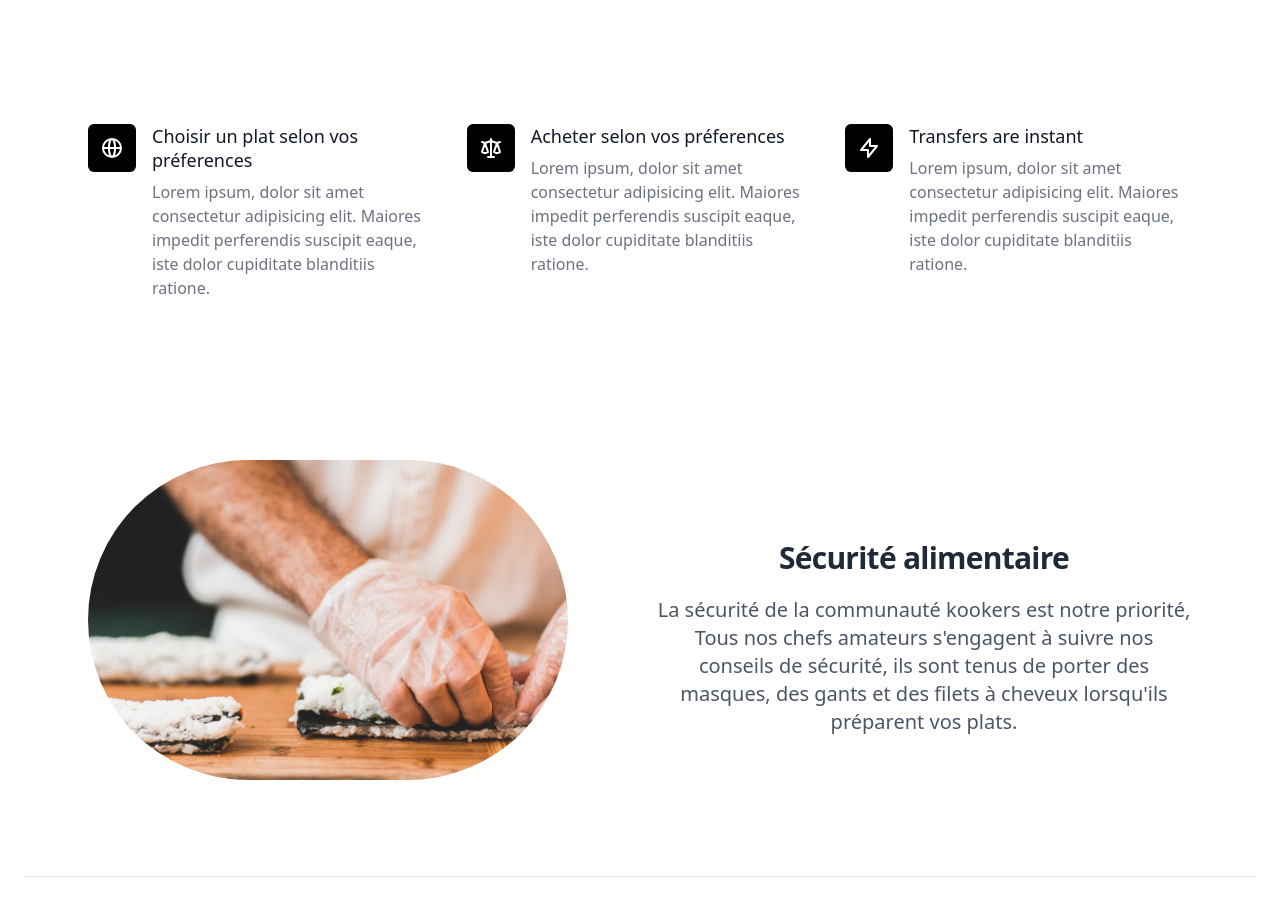
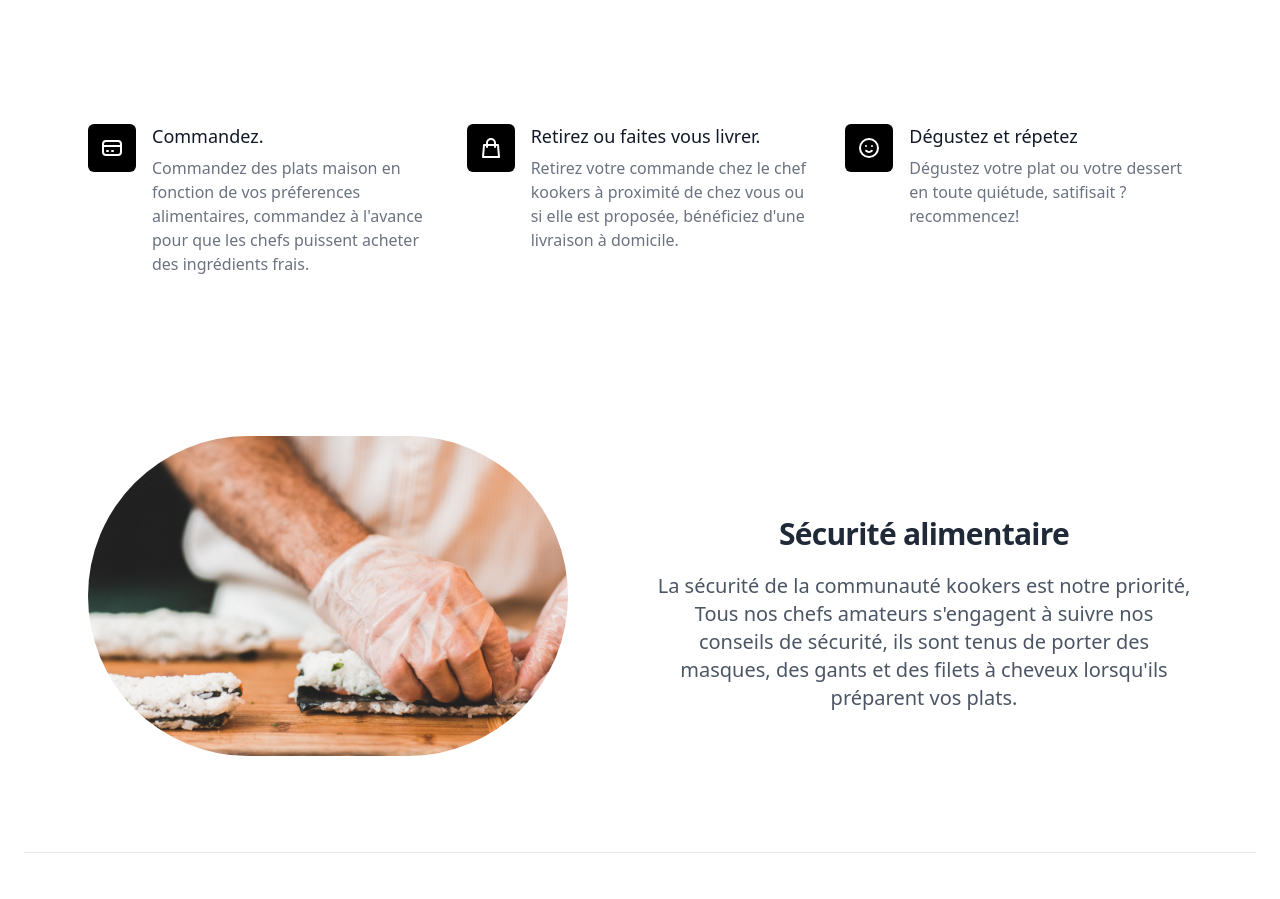
Before and after one commit to princefr/kookers_website, a Next.js app: page / in a window 1280 px wide. Shown: the part 1000-1899 px from the top of the page. Built offline with nearby package versions, Linux system fonts and the light colour scheme.

Commit message:
change lading page wording

```diff
--- a/components/FeatureBloc.js
+++ b/components/FeatureBloc.js
@@ -18,17 +18,18 @@ function FeaturesBlocks() {
                             <div className="flex">
                                 <div className="flex-shrink-0">
                                     <div className="flex items-center justify-center h-12 w-12 rounded-md bg-black text-white">
-                                        <svg className="h-6 w-6" xmlns="http://www.w3.org/2000/svg" fill="none" viewBox="0 0 24 24" stroke="currentColor" aria-hidden="true">
-                                            <path strokeLinecap="round" strokeLinejoin="round" strokeWidth="2" d="M21 12a9 9 0 01-9 9m9-9a9 9 0 00-9-9m9 9H3m9 9a9 9 0 01-9-9m9 9c1.657 0 3-4.03 3-9s-1.343-9-3-9m0 18c-1.657 0-3-4.03-3-9s1.343-9 3-9m-9 9a9 9 0 019-9" />
+                                    <svg className="h-6 w-6" xmlns="http://www.w3.org/2000/svg" fill="none" viewBox="0 0 24 24" stroke="currentColor">
+                                            <path strokeLinecap="round" strokeLinejoin="round" strokeWidth={2} d="M3 10h18M7 15h1m4 0h1m-7 4h12a3 3 0 003-3V8a3 3 0 00-3-3H6a3 3 0 00-3 3v8a3 3 0 003 3z" />
                                         </svg>
+
                                     </div>
                                 </div>
                                 <div className="ml-4">
                                     <dt className="text-lg leading-6 font-medium text-gray-900">
-                                        Choisir un plat selon vos préferences
+                                        Commandez.
             </dt>
                                     <dd className="mt-2 text-base text-gray-500">
-                                        Lorem ipsum, dolor sit amet consectetur adipisicing elit. Maiores impedit perferendis suscipit eaque, iste dolor cupiditate blanditiis ratione.
+                                        Commandez des plats maison en fonction de vos préferences alimentaires, commandez à l'avance pour que les chefs puissent acheter des ingrédients frais.
             </dd>
                                 </div>
                             </div>
@@ -36,17 +37,17 @@ function FeaturesBlocks() {
                             <div className="flex">
                                 <div className="flex-shrink-0">
                                     <div className="flex items-center justify-center h-12 w-12 rounded-md bg-black text-white">
-                                        <svg className="h-6 w-6" xmlns="http://www.w3.org/2000/svg" fill="none" viewBox="0 0 24 24" stroke="currentColor" aria-hidden="true">
-                                            <path strokeLinecap="round" strokeLinejoin="round" strokeWidth="2" d="M3 6l3 1m0 0l-3 9a5.002 5.002 0 006.001 0M6 7l3 9M6 7l6-2m6 2l3-1m-3 1l-3 9a5.002 5.002 0 006.001 0M18 7l3 9m-3-9l-6-2m0-2v2m0 16V5m0 16H9m3 0h3" />
-                                        </svg>
+                                    <svg className="h-6 w-6" xmlns="http://www.w3.org/2000/svg" fill="none" viewBox="0 0 24 24" stroke="currentColor">
+                                            <path stroke-linecap="round" stroke-linejoin="round" stroke-width="2" d="M16 11V7a4 4 0 00-8 0v4M5 9h14l1 12H4L5 9z" />
+                                            </svg>
                                     </div>
                                 </div>
                                 <div className="ml-4">
                                     <dt className="text-lg leading-6 font-medium text-gray-900">
-                                        Acheter selon vos préferences
+                                        Retirez ou faites vous livrer.
             </dt>
                                     <dd className="mt-2 text-base text-gray-500">
-                                        Lorem ipsum, dolor sit amet consectetur adipisicing elit. Maiores impedit perferendis suscipit eaque, iste dolor cupiditate blanditiis ratione.
+                                    Retirez votre commande chez le chef kookers à proximité de chez vous ou si elle est proposée, bénéficiez d'une livraison à domicile.
             </dd>
                                 </div>
                             </div>
@@ -55,17 +56,17 @@ function FeaturesBlocks() {
                                 <div className="flex-shrink-0">
                                     <div className="flex items-center justify-center h-12 w-12 rounded-md bg-black text-white">
 
-                                        <svg className="h-6 w-6" xmlns="http://www.w3.org/2000/svg" fill="none" viewBox="0 0 24 24" stroke="currentColor" aria-hidden="true">
-                                            <path strokeLinecap="round" strokeLinejoin="round" strokeWidth="2" d="M13 10V3L4 14h7v7l9-11h-7z" />
-                                        </svg>
+                                    <svg className="h-6 w-6" xmlns="http://www.w3.org/2000/svg" fill="none" viewBox="0 0 24 24" stroke="currentColor">
+                                        <path strokeLinecap="round" strokeLinejoin="round" strokeWidth={2} d="M14.828 14.828a4 4 0 01-5.656 0M9 10h.01M15 10h.01M21 12a9 9 0 11-18 0 9 9 0 0118 0z" />
+                                    </svg>
                                     </div>
                                 </div>
                                 <div className="ml-4">
                                     <dt className="text-lg leading-6 font-medium text-gray-900">
-                                        Transfers are instant
+                                        Dégustez et répetez
             </dt>
                                     <dd className="mt-2 text-base text-gray-500">
-                                        Lorem ipsum, dolor sit amet consectetur adipisicing elit. Maiores impedit perferendis suscipit eaque, iste dolor cupiditate blanditiis ratione.
+                                    Dégustez votre plat ou votre dessert en toute quiétude, satifisait ? recommencez!
             </dd>
                                 </div>
                             </div>
```
